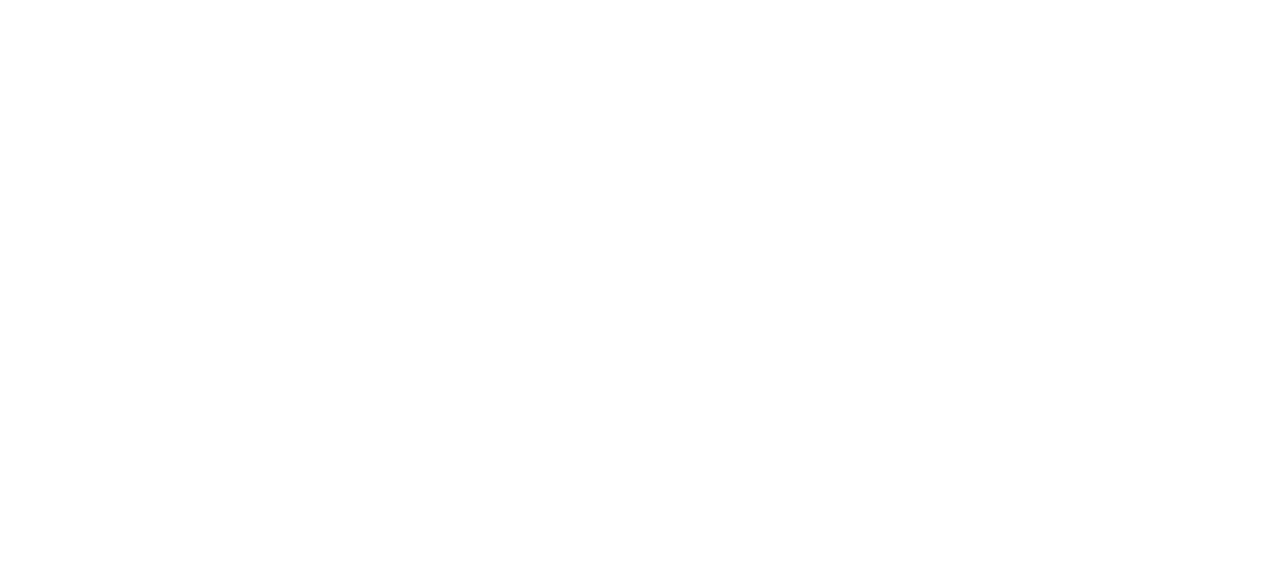
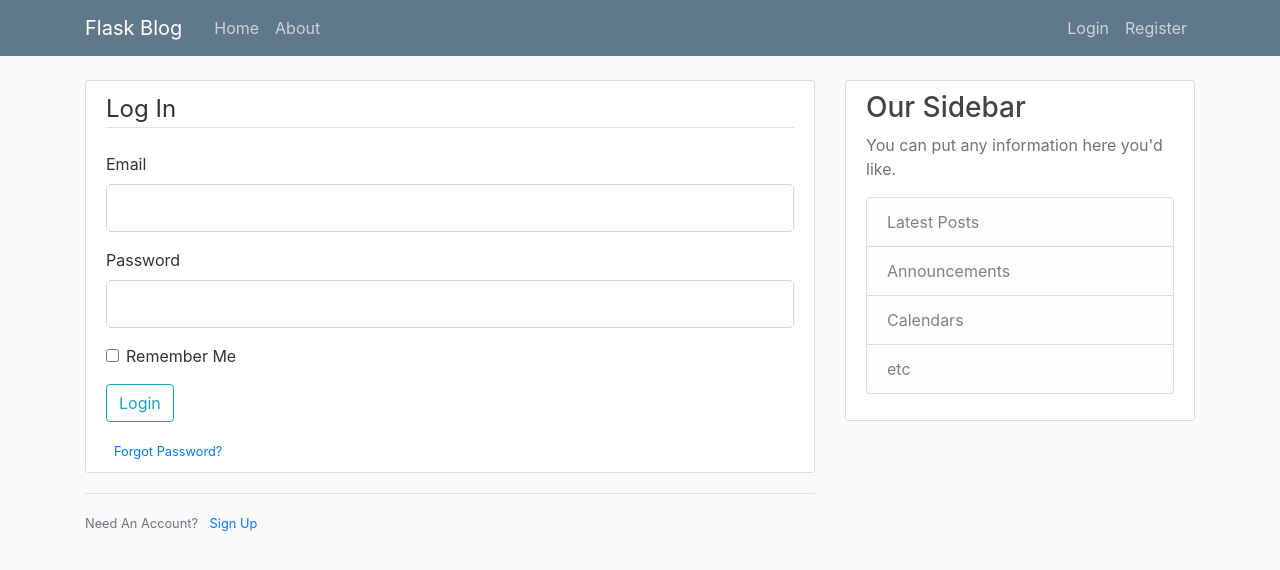
Before and after one commit to INTENDRO/flask_blog, a Flask app: page /login in a window 1280 px wide. Before the commit the part shown is empty. Shown: the top 570 px of the page. Run offline with Flask 2, Linux system fonts and the light colour scheme; some libraries are stand-ins or nearby versions.

Commit message:
added validation to all form fields

```diff
--- a/flask_blog.py
+++ b/flask_blog.py
@@ -38,9 +38,15 @@ def register():
 		return redirect(url_for('home'))
 	return render_template("register.html", title="Register", form=form)
 
-@app.route("/login")
+@app.route("/login", methods=['GET', 'POST'])
 def login():
 	form = LoginForm()
+	if form.validate_on_submit():
+		if form.email.data == "admin@blog.com" and form.password.data == "password":
+			flash("You have been logged in!", "success")
+			return redirect(url_for('home'))
+		else:
+			flash("Login unsuccessful. Please check username and password.", "danger")
 	return render_template("login.html", title="Login", form=form)
 
 
--- a/forms.py
+++ b/forms.py
@@ -15,7 +15,7 @@ class RegistrationForm(FlaskForm):
 class LoginForm(FlaskForm):
 	email = StringField("Email",
 						validators=[DataRequired(), Email()])
-	password = StringField("Password", validators=[DataRequired()])
+	password = PasswordField("Password", validators=[DataRequired()])
 	remember = BooleanField("Remember Me")
 
 	submit = SubmitField("Login")
--- a/templates/layout.html
+++ b/templates/layout.html
@@ -27,13 +27,13 @@
 				</button>
 				<div class="collapse navbar-collapse" id="navbarToggle">
 					<div class="navbar-nav mr-auto">
-						<a class="nav-item nav-link" href="/">Home</a>
-						<a class="nav-item nav-link" href="/about">About</a>
+						<a class="nav-item nav-link" href="{{ url_for('home') }}">Home</a>
+						<a class="nav-item nav-link" href="{{ url_for('about') }}">About</a>
 					</div>
 					<!-- Navbar Right Side -->
 					<div class="navbar-nav">
-						<a class="nav-item nav-link" href="/login">Login</a>
-						<a class="nav-item nav-link" href="/register">Register</a>
+						<a class="nav-item nav-link" href="{{ url_for('login') }}">Login</a>
+						<a class="nav-item nav-link" href="{{ url_for('register') }}">Register</a>
 					</div>
 				</div>
 			</div>
--- a/templates/login.html
+++ b/templates/login.html
@@ -0,0 +1,53 @@
+{% extends "layout.html" %}
+
+{% block content %}
+	<div class="content-section">
+		<form method="POST" action="">
+			{{ form.hidden_tag() }}
+			<fieldset class="form-group">
+				<legend class="border-bottom mb-4">Log In</legend>
+				<div class="form-group">
+					{{ form.email.label(class="form-control-label") }}
+					{% if form.email.errors %}
+						{{ form.email(class="form-control form-control-lg is-invalid") }}
+						<div class="invalid-feedback">
+							{% for error in form.email.errors %}
+								<span>{{ error }}</span>
+							{% endfor %}
+						</div>
+					{% else %}
+						{{ form.email(class="form-control form-control-lg") }}
+					{% endif %}
+				</div>
+				<div class="form-group">
+					{{ form.password.label(class="form-control-label") }}
+					{% if form.password.errors %}
+						{{ form.password(class="form-control form-control-lg is-invalid") }}
+						<div class="invalid-feedback">
+							{% for error in form.password.errors %}
+								<span>{{ error }}</span>
+							{% endfor %}
+						</div>
+					{% else %}
+						{{ form.password(class="form-control form-control-lg") }}
+					{% endif %}
+				</div>
+				<div class="form-check">
+					{{ form.remember(class="form-check-input") }}
+					{{ form.remember.label(class="form-check-label") }}
+				</div>
+			</fieldset>
+			<div class="form-group">
+				{{ form.submit(class="btn btn-outline-info") }}
+			</div>
+			<small class="text-muted ml-2">
+				<a href="#">Forgot Password?</a>
+			</small>
+		</form>
+	</div>
+	<div class="border-top pt-3">
+		<small class="text-muted">
+			Need An Account? <a class="ml-2" href="{{ url_for('register') }}">Sign Up</a>
+		</small>
+	</div>
+{% endblock content %}
```
Also changed, not shown: templates/register.html (+30 -3 lines).
